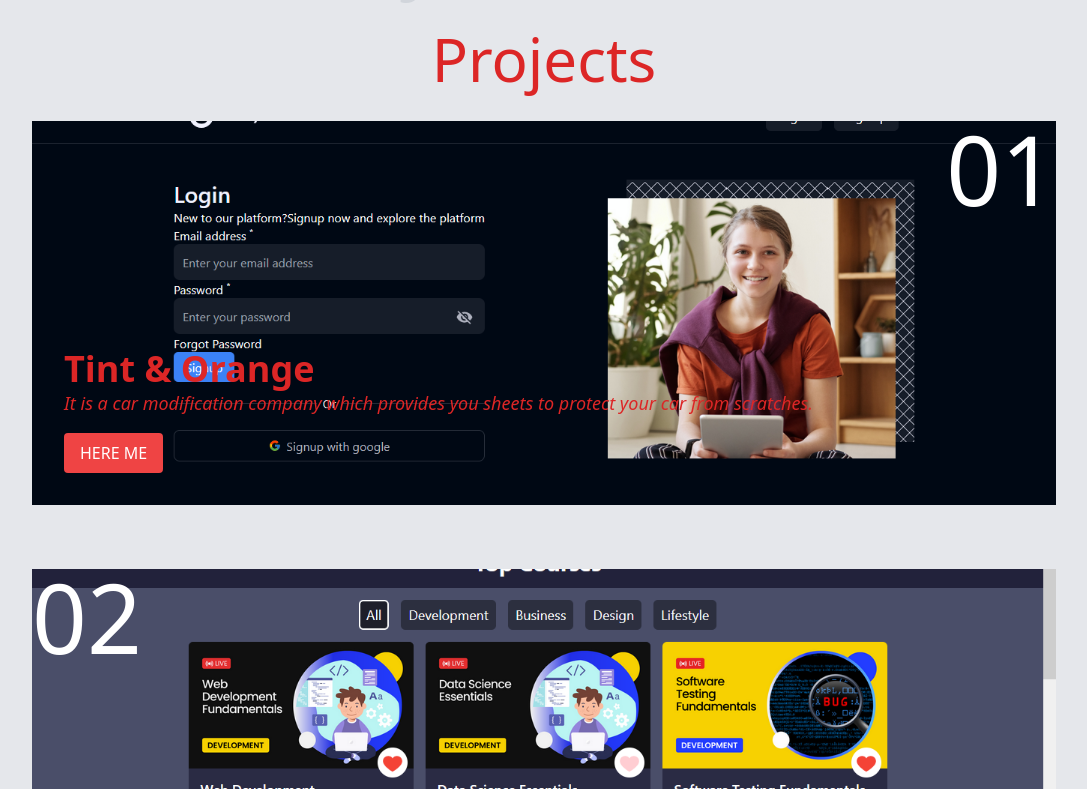
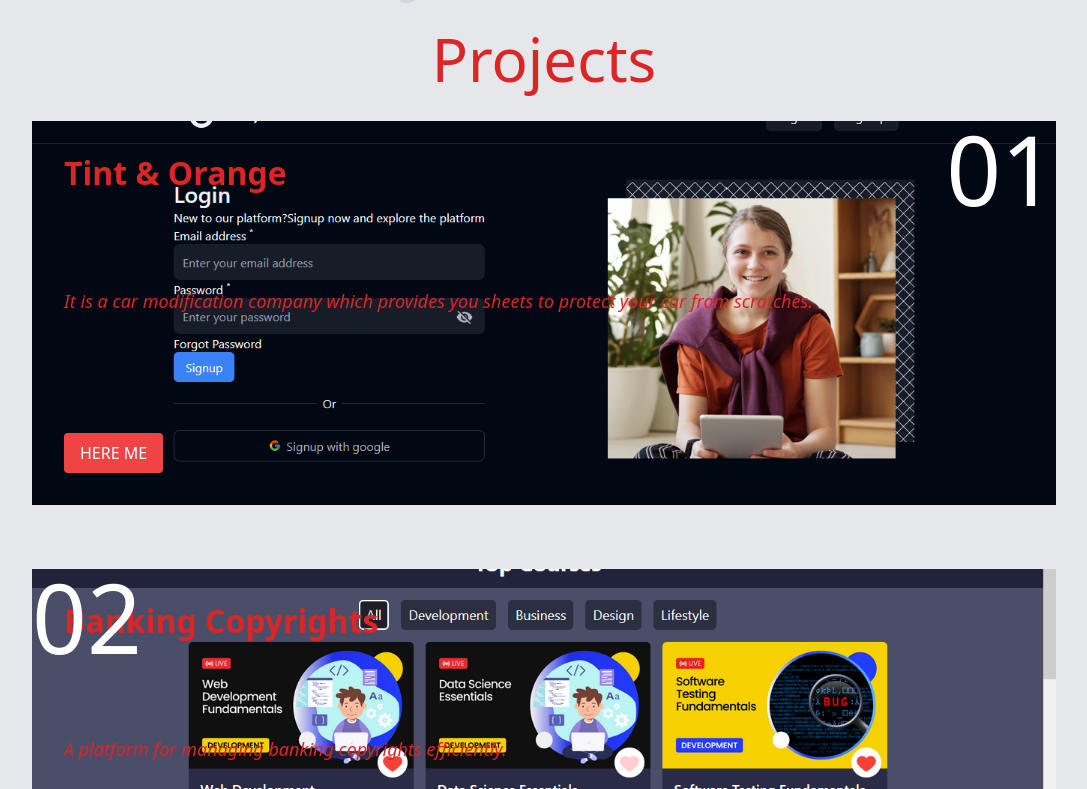
Before and after one commit to Anjaligupta90/my-portfolio, a React (Create React App) app: page / in a window 1280 px wide. Shown: the part 511-1300 px from the top of the page, without its empty margins (96-1183 px from the left). Built offline with nearby package versions, Linux system fonts and the light colour scheme.

Commit message:
Update App.css

```diff
--- a/src/App.css
+++ b/src/App.css
@@ -0,0 +1,91 @@
+/* Responsive Styles for Project Section */
+@media (min-width: 768px) {
+    .project_card {
+      flex-direction: row; /* Change to row layout on medium screens and above */
+    }
+
+    .project_card > div {
+      flex: 1; /* Allow the image and content to grow equally */
+    }
+
+    .project_card .project_content {
+      padding: 2rem; /* More padding on larger screens */
+      display: flex; /* Use flexbox for content layout */
+      flex-direction: column; /* Column layout */
+      justify-content: space-between; /* Space between title, description, and button */
+      height: 100%; /* Full height to fill the card */
+    }
+
+    .project_card .project_heading {
+      font-size: 2rem; /* Larger font size for title */
+      margin-bottom: 0.5rem; /* Space below the title */
+    }
+
+    .project_card .project_subheading {
+      font-size: 1.125rem; /* Larger font size for description */
+      margin-bottom: 1rem; /* Space below the description */
+    }
+
+    .btn {
+      padding: 0.5rem 1rem; /* More padding for buttons */
+    }
+  }
+
+  @media (max-width: 767px) {
+    .project_card {
+      flex-direction: column; /* Column layout on small screens */
+    }
+
+    .project_card .project_content {
+      padding: 1rem; /* Less padding on smaller screens */
+      display: flex; /* Use flexbox for content layout */
+      flex-direction: column; /* Column layout */
+      justify-content: space-between; /* Space between title, description, and button */
+      height: 100%; /* Full height to fill the card */
+    }
+
+    .project_card .project_heading {
+      font-size: 1.5rem; /* Smaller font size for title */
+      margin-bottom: 0.5rem; /* Space below the title */
+    }
+
+    .project_card .project_subheading {
+      font-size: 1rem; /* Smaller font size for description */
+      margin-bottom: 1rem; /* Space below the description */
+    }
+
+    .btn {
+      padding: 0.5rem 1rem; /* Adjust button padding for smaller screens */
+    }
+  }
+
+  .project_card {
+    position: relative; /* Position relative for the pseudo-element */
+    overflow: hidden; /* Hide overflow to keep the effect within the card */
+    transition: transform 0.3s ease; /* Transition for scaling */
+  }
+
+  .project_card:hover {
+    transform: scale(1.05); /* Scale up on hover */
+  }
+
+  .project_card::before {
+    content: ""; /* Pseudo-element for the overlay effect */
+    position: absolute; /* Position absolute to cover the card */
+    top: 0; /* Align to the top */
+    left: -100%; /* Start off-screen to the left */
+    width: 100%; /* Full width */
+    height: 100%; /* Full height */
+    background-color: rgba(229, 62, 62, 0.8); /* Color of the overlay */
+    transition: left 0.3s ease; /* Transition for the movement */
+    z-index: 1; /* Behind the content */
+  }
+
+  .project_card:hover::before {
+    left: 0; /* Move the overlay into view on hover */
+  }
+
+  .project_content {
+    position: relative; /* Position relative to keep content above the overlay */
+    z-index: 2; /* Ensure content is above the overlay */
+  }
```
